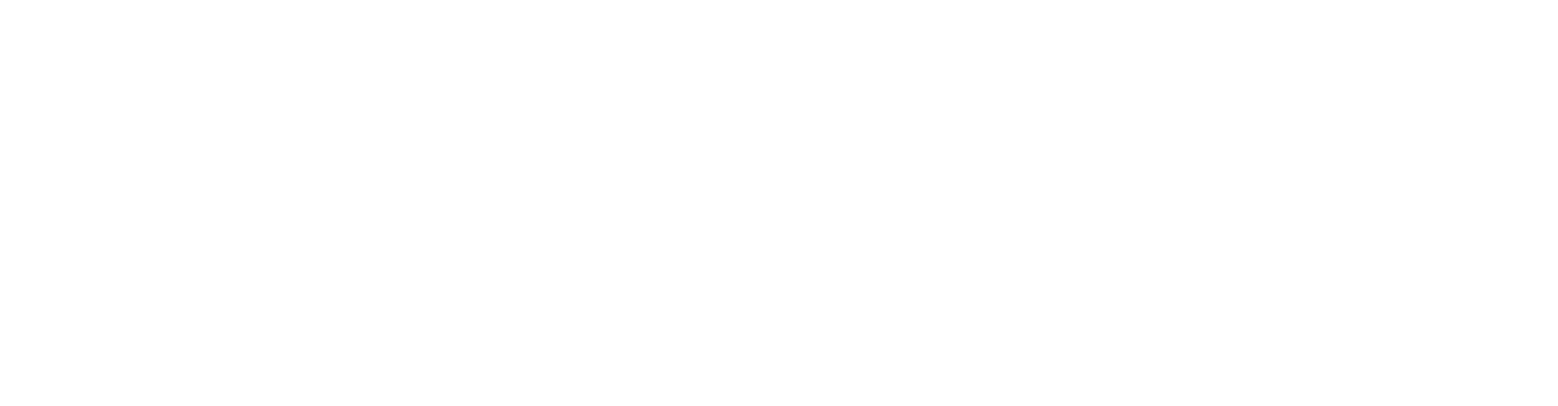
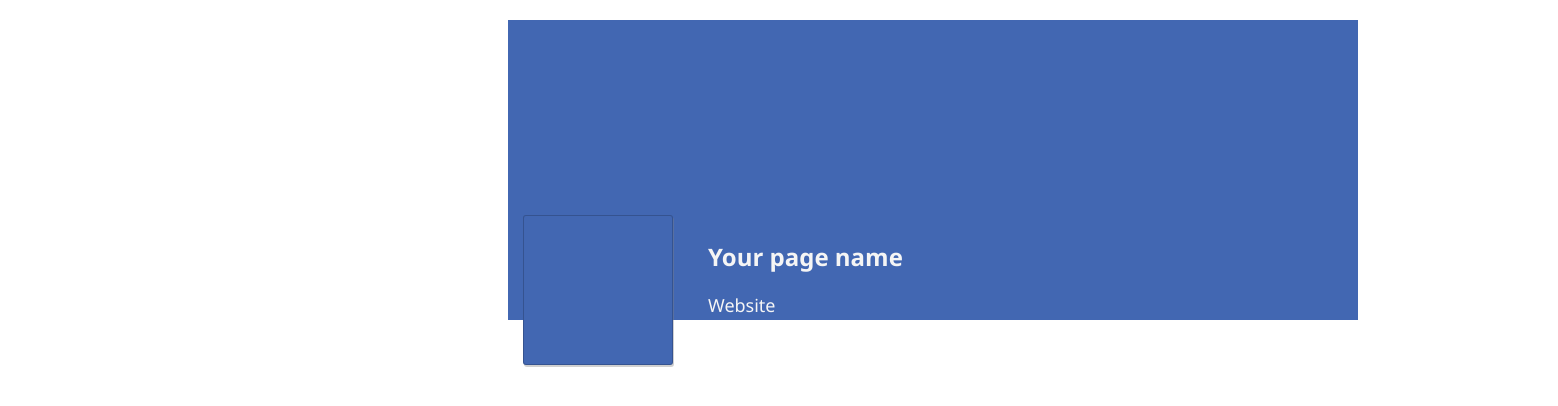
Before and after one commit to chaspatr/mediaheader_assessment, a plain HTML site: page index.html in a window 1280 px wide. Shown: the whole page, 1558 px wide, since content can reach past the window. Drawn offline with Linux system fonts and the light colour scheme.

Commit message:
shaped and moved the header and image boxes to final location

```diff
--- a/assets/style.css
+++ b/assets/style.css
@@ -0,0 +1,35 @@
+* {
+  box-sizing: border-box;
+  font-family: "Segoe UI", Tahoma, Geneva, Verdana, sans-serif;
+}
+
+header {
+  width: 850px;
+  height: 300px;
+  background-color: rgb(66, 103, 178);
+  color: whitesmoke;
+  position: relative;
+  left: 500px;
+}
+
+.profilePicture {
+  border-radius: 3px;
+  height: 150px;
+  width: 150px;
+  border: 1px solid rgba(0, 0, 0, 0.192);
+  box-shadow: 1px 2px rgba(128, 128, 128, 0.37);
+  position: relative;
+  background-color: rgb(66, 103, 178);
+  top: 100px;
+  left: 15px;
+}
+
+header p {
+  font-size: large;
+}
+
+.pageTitle {
+  left: 200px;
+  top: 220px;
+  position: relative;
+}
--- a/index.html
+++ b/index.html
@@ -6,5 +6,22 @@
     <title>Social Network</title>
     <link rel="stylesheet" href="assets/style.css" />
   </head>
-  <body></body>
+  <body>
+    <nav></nav>
+    <header>
+      <div class="pageTitle">
+        <h2>Your page name</h2>
+        <p>Website</p>
+      </div>
+      <div class="profilePicture">
+        <!--  <img src="use path for profile picture here" alt="profile picture">-->
+      </div>
+      <div class="buttons">
+        <div class="likeButton"></div>
+        <div class="followButton"></div>
+        <div class="messageButton"></div>
+        <div class="infoButton"></div>
+      </div>
+    </header>
+  </body>
 </html>
```
